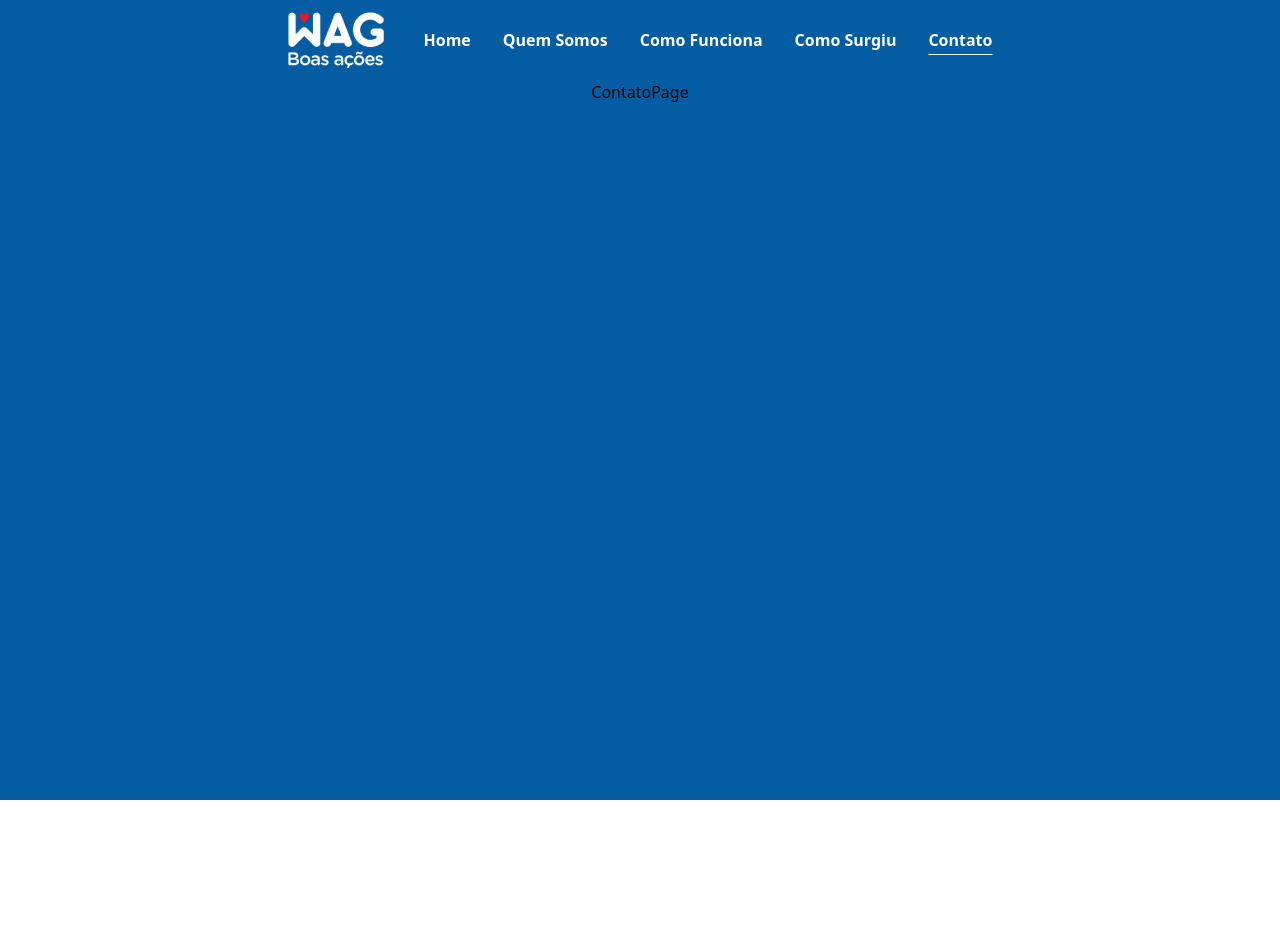
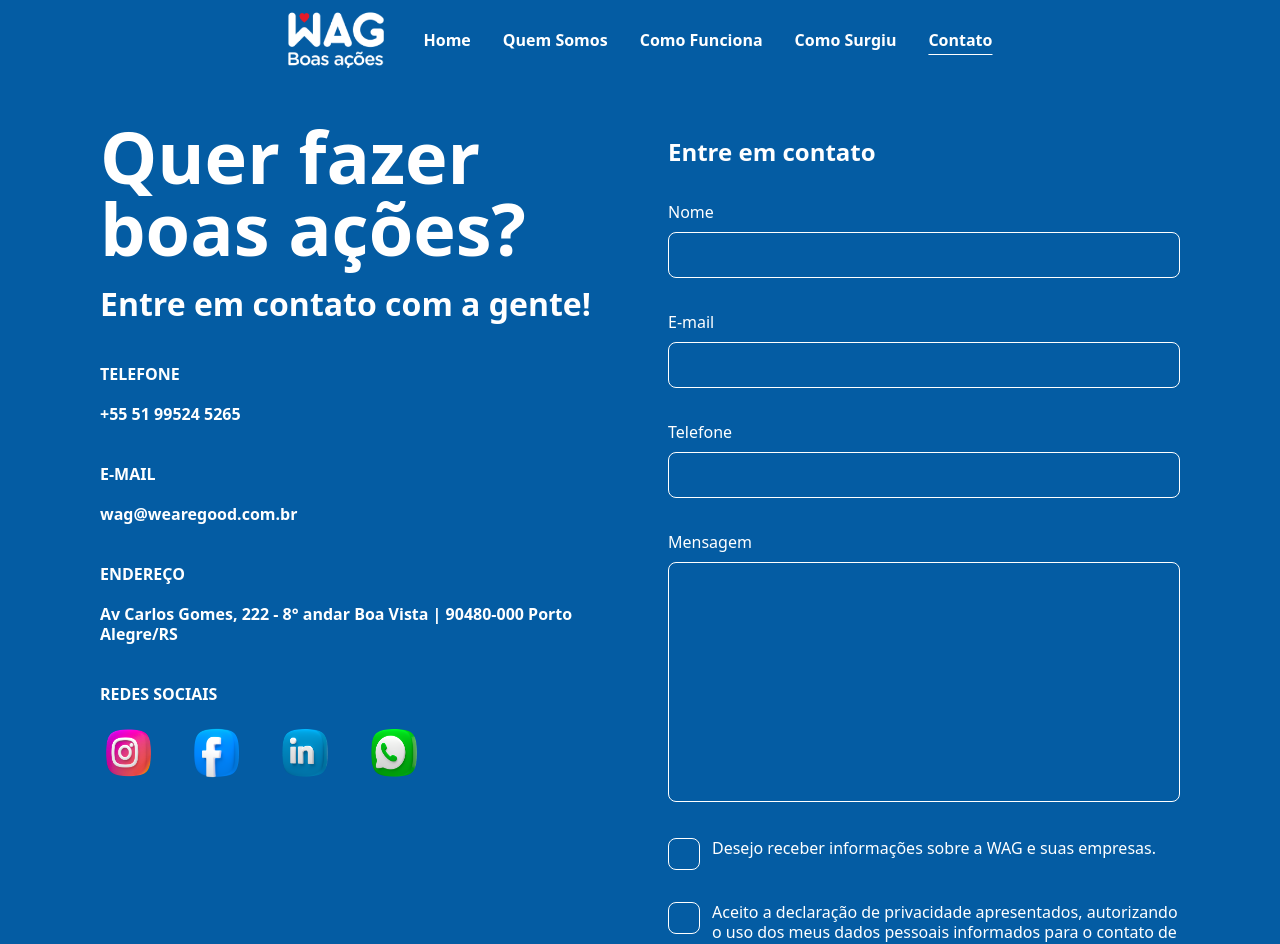
Before and after one commit to VithorTheLas/WagBoasAcoes, a React (Vite) app: page /contato in a window 1280 px wide. Shown: the top 944 px of the page. Before the commit the page ends 800 px from the top, so only its background shows below. Built offline with nearby package versions, Linux system fonts and the light colour scheme.

Commit message:
feat: create new contato page

```diff
--- a/src/pages/ContatoPage.tsx
+++ b/src/pages/ContatoPage.tsx
@@ -1,9 +1,123 @@
-import React from 'react'
+import InstagramIcon from "../assets/images/instagram-icon.png";
+import FacebookIcon from "../assets/images/facebook-icon.png";
+import LinkedInIcon from "../assets/images/linkedin-icon.png";
+import WhatsAppIcon from "../assets/images/whatsapp-icon.png";
+import { useState } from "react";
+import Checkbox from "../components/Checkbox";
+import InputText from "../components/InputText";
 
 const ContatoPage = () => {
+  const [name, setName] = useState<string>("");
+  const [email, setEmail] = useState<string>("");
+  const [telephone, setTelephone] = useState<string>("");
+  const [message, setMessage] = useState<string>("");
+
+  const submitForm = (e: React.FormEvent<HTMLFormElement>) => {
+    e.preventDefault();
+    // TODO: send form with info
+  };
+
   return (
-    <div>ContatoPage</div>
-  )
-}
+    <>
+      <div className="flex flex-col md:flex-row justify-center px-10 py-10 gap-x-14">
+        <div className="flex flex-col text-base text-white max-w-lg font-semibold leading-tight gap-y-5 text-start">
+          <div className="text-7xl">Quer fazer boas ações?</div>
+          <div className="text-[2rem]">Entre em contato com a gente!</div>
+          <div className="font-bold pt-5">TELEFONE</div>
+          <div>+55 51 99524 5265</div>
+          <div className="font-bold pt-5">E-MAIL</div>
+          <div>wag@wearegood.com.br</div>
+          <div className="font-bold pt-5">ENDEREÇO</div>
+          <div>
+            Av Carlos Gomes, 222 - 8° andar Boa Vista | 90480-000 Porto
+            Alegre/RS
+          </div>
+          <div className="font-bold pt-5">REDES SOCIAIS</div>
+          <div className="flex gap-x-8">
+            <img
+              className="h-14 w-auto"
+              src={InstagramIcon}
+              alt="Instagram Icon"
+            />
+            <img
+              className="h-14 w-auto"
+              src={FacebookIcon}
+              alt="Facebook Icon"
+            />
+            <img
+              className="h-14 w-auto"
+              src={LinkedInIcon}
+              alt="LinkedIn Icon"
+            />
+            <img
+              className="h-14 w-auto"
+              src={WhatsAppIcon}
+              alt="WhatsApp Icon"
+            />
+          </div>
+        </div>
+        <div className="flex flex-col text-white max-w-lg leading-tight text-start">
+          <form className="flex flex-col gap-y-8" onSubmit={submitForm}>
+            <div className="text-2xl font-semibold pt-4">Entre em contato</div>
+            <InputText
+              id="name"
+              required
+              label="Nome"
+              value={name}
+              onChange={setName}
+            />
+            <InputText
+              id="e-mail"
+              type="email"
+              required
+              label="E-mail"
+              value={email}
+              onChange={setEmail}
+            />
+            <InputText
+              id="telephone"
+              type="tel"
+              label="Telefone"
+              value={telephone}
+              onChange={setTelephone}
+            />
+            <div>
+              <div className="text-base font-normal mb-2">Mensagem</div>
+              <textarea
+                id="message"
+                className="position-absolute border border-white rounded-lg bg-custom-blue w-full h-60 py-3 px-4 text-left self-start resize-none"
+                required
+                value={message}
+                onChange={(e) => setMessage(e.target.value)}
+              />
+            </div>
+            <div className="flex items-start gap-x-3">
+              <Checkbox />
+              <div className="font-light">
+                Desejo receber informações sobre a WAG e suas empresas.
+              </div>
+            </div>
+            <div className="flex items-start gap-x-3">
+              <Checkbox required />
+              <div className="font-light">
+                Aceito a declaração de privacidade apresentados, autorizando o
+                uso dos meus dados pessoais informados para o contato de um
+                representante oficial da WAG, e afirmo ter mais de 18 anos.
+              </div>
+            </div>
+            <div className="flex justify-end">
+              <button
+                className="bg-white text-custom-blue p-4 rounded-lg font-semibold text-2xl"
+                type="submit"
+              >
+                Enviar
+              </button>
+            </div>
+          </form>
+        </div>
+      </div>
+    </>
+  );
+};
 
-export default ContatoPage
+export default ContatoPage;
```
